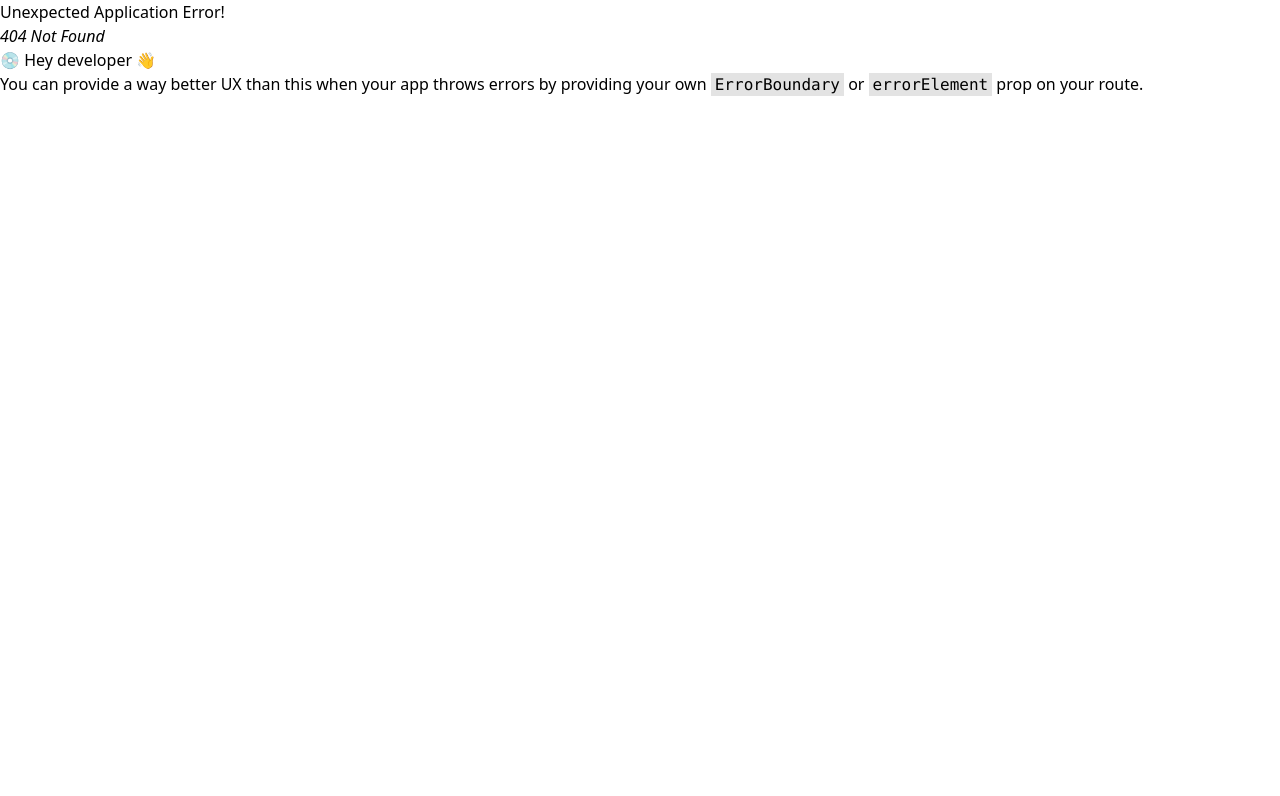
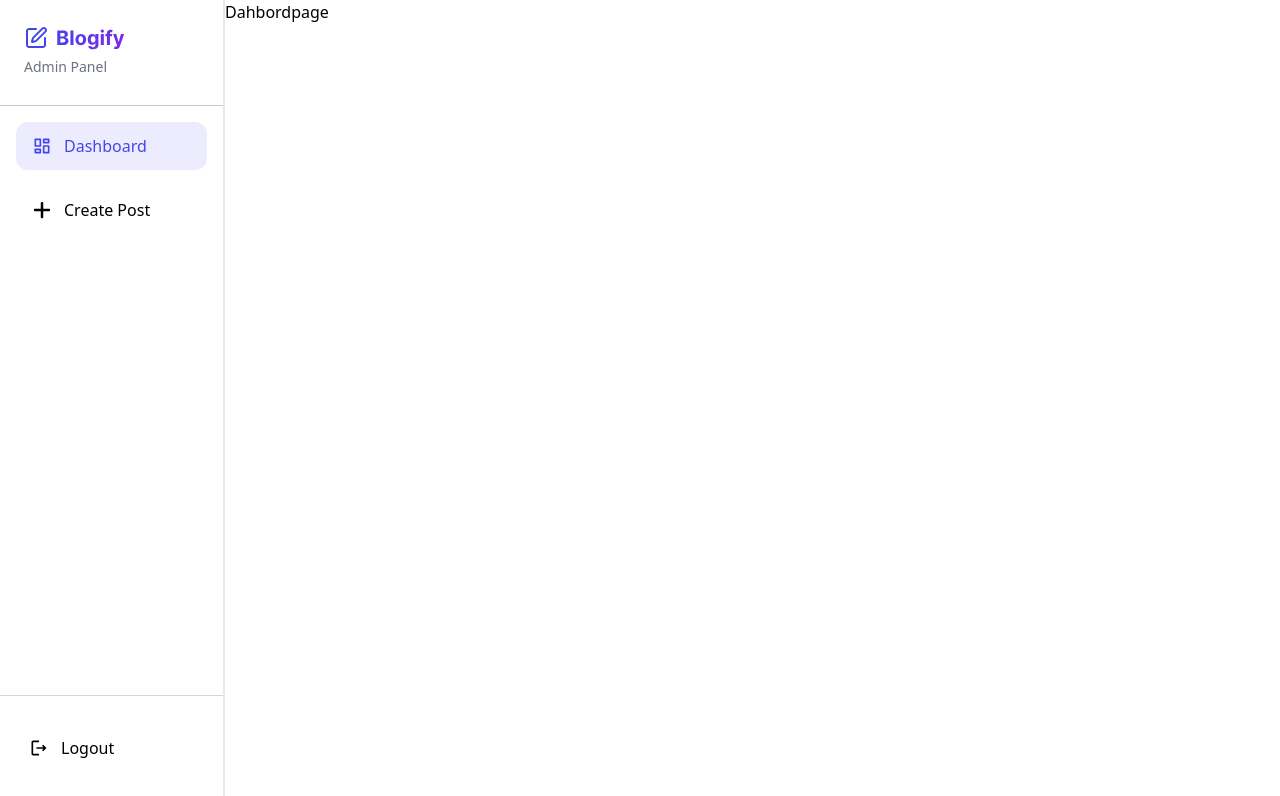
Before and after one commit to SherdorbekAbduqahhorov/blogify, a React (Vite) app: page /admin in a window 1280 px wide. Before the commit this address had no page. Shown: the top 796 px of the page. Built offline with nearby package versions, Linux system fonts and the light colour scheme; sample sign-in values are in the browser's storage.

Commit message:
yangilandi

```diff
--- a/src/App.jsx
+++ b/src/App.jsx
@@ -1,41 +1,52 @@
-import React from 'react'
-import HomePages from './pages/public/HomePages'
-import { createBrowserRouter,RouterProvider  } from 'react-router-dom'
-import PostsPage from './pages/public/PostsPage'
-import LoginPage from './pages/admin/LoginPage'
-import DetailPage from './components/DetailPage'
-import AuthLayout from './components/AuthLayout'
+  import React from 'react';
+  import HomePages from './pages/public/HomePages';
+  import { createBrowserRouter, RouterProvider } from 'react-router-dom';
+  import PostsPage from './pages/public/PostsPage';
+  import LoginPage from './pages/admin/LoginPage';
+  import DetailPage from './components/DetailPage';
+  import AuthLayout from './components/AuthLayout';
+  import Adminleyout from './components/Adminleyout';
+  import Dahbordpage from './pages/admin/Dahbordpage';
+  import CreatPost from './pages/admin/CreatPost';
+import ProtecrotRout from './components/ProtecrotRout';
 
   function App() {
     const routers = createBrowserRouter([
+      { path: "/", element: <HomePages /> },
+      { path: "/PostsPage", element: <PostsPage /> },
+      { path: "/DetailPage/:id", element: <DetailPage /> },
       {
-      path: "/",
-      element: <HomePages/>
+        path: "/login",
+        element: <AuthLayout />,
+        children: [
+          { index: true, element: <LoginPage /> }
+        ]
       },
       {
-      path:"/PostsPage",
-      element:<PostsPage/>
+        path: "/admin",
+        element:
+        <ProtecrotRout>
+          <Adminleyout />
+        </ProtecrotRout>,
+        children: [
+          {
+            index: true,
+              element: <Dahbordpage />
+
           },
           {
-      path:"/DetailPage/:id",
-      element:<DetailPage/>
-    },
-    {
-      path:'/login',
-      element:<AuthLayout/>,
-      children:[
-        {
-          index:true,
-          element:<LoginPage/>
+            path: "creatPost",
+            element: <CreatPost/>
           }
         ]
       }
-  ])
+    ]);
+
     return (
       <div>
-      <RouterProvider router={routers}/>
+        <RouterProvider router={routers} />
       </div>
-  )
+    );
   }
 
-export default App
+  export default App;
--- /dev/null
+++ b/src/components/Adminleyout.jsx
@@ -0,0 +1,16 @@
+import React from 'react'
+import { Outlet } from 'react-router-dom'
+import SaidbarAdmim from './SaidbarAdmim'
+
+function Adminleyout() {
+  return (
+    <div className='flex'>
+        <div>
+            <SaidbarAdmim/>
+        </div>
+        <div><Outlet/></div>
+    </div>
+  )
+}
+
+export default Adminleyout
--- a/src/components/Navbar.jsx
+++ b/src/components/Navbar.jsx
@@ -27,7 +27,7 @@ import { HiOutlineXMark } from "react-icons/hi2";
                 <Link className='poste' to="/PostsPage">Posts</Link>
              <Link to={'/login'}><button className='but1'>Login</button></Link>
             </div>}
-        </nav><br /><br />
+        </nav>
     </header>
   )
 }
--- a/src/components/PostHero.jsx
+++ b/src/components/PostHero.jsx
@@ -5,7 +5,7 @@ function PostHero(inputValue,setInputValue) {
   console.log(inputValue);
 
   return (
-    <section className='srctionExplore mt-[30px]'>
+    <section className='srctionExplore mt-[25px]'>
           <div className='newcontainer srctionExplore'>
           <h1 className='mt-[96px] text-[60px] font-bold'>Explore Our Posts</h1>
           <p className='text-[#6B7280] text-[20px]'>Discover amazing content from talented writers across various topics </p>
--- /dev/null
+++ b/src/components/ProtecrotRout.jsx
@@ -0,0 +1,14 @@
+import React from "react";
+import { Navigate } from "react-router-dom";
+
+function ProtectedRoute({ children }) {
+  const token = localStorage.getItem("token"); // string token
+
+  if (!token) {
+    return <Navigate to="/login" replace />;
+  }
+
+  return <>{children}</>;
+}
+
+export default ProtectedRoute;
--- /dev/null
+++ b/src/components/SaidbarAdmim.jsx
@@ -0,0 +1,54 @@
+import React from 'react'
+import { Link,NavLink} from 'react-router-dom'
+import { RiDashboardLine } from "react-icons/ri";
+import { FaPlus } from "react-icons/fa6";
+import { MdOutlineLogout } from "react-icons/md";
+
+
+function SaidbarAdmim() {
+  return (
+    <div className='h-screen flex flex-col justify-between max-w-[25%] min-w-[225px] border-r-2 border-gray-200 '>
+        <div className='p-[24px] border-b border-[#c2cad8]'>
+            <Link to="/login">
+            <img src="./imgss/blogify.svg" alt="" />
+            </Link>
+            <p className='text-[14px] text-[#6B7280] mt-[4px] mb-[4px]'>Admin Panel</p>
+        </div>
+
+<div className='px-[16px] mt-[16px]'>
+  <NavLink
+  to="/admin"
+  end  // 🔹 shu muhim!
+  className={({ isActive }) =>
+    `flex items-center gap-[12px] py-[12px] px-[16px] w-full rounded-[12px] ${
+      isActive ? "bg-[#4346EF1A] text-[#4346EF]" : "hover:border hover:text-[#4346EF]"
+    }`
+  }
+>
+  <RiDashboardLine className='w-[20px] h-[20px]'/>
+  <p>Dashboard</p>
+</NavLink>
+
+</div>
+
+<div className='px-[16px] mt-[16px] grow'>
+  <NavLink
+    to="/admin/creatPost"
+    className={({ isActive }) =>
+      `flex items-center gap-[12px] py-[12px] px-[16px] w-full rounded-[12px] ${
+        isActive ? "bg-[#4346EF1A] text-[#4346EF]" : "hover:border hover:text-[#4346EF]"
+      }`
+    }
+  >
+    <FaPlus className='w-[20px] h-[20px]'/>
+    <p>Create Post</p>
+  </NavLink>
+</div>
+        <div className='p-[16px] border-t border-gray-300'>
+           <Link to={"/login"}><button className='flex items-center gap-[12px] py-[24px] px-[13px] cursor-pointer'><MdOutlineLogout className='w-[20px] h-[20px]'/> Logout</button></Link>
+        </div>
+    </div>
+  )
+}
+
+export default SaidbarAdmim
--- /dev/null
+++ b/src/pages/admin/CreatPost.jsx
@@ -0,0 +1,9 @@
+import React from 'react'
+
+function CreatPost() {
+  return (
+    <div>CreatPost</div>
+  )
+}
+
+export default CreatPost
--- /dev/null
+++ b/src/pages/admin/Dahbordpage.jsx
@@ -0,0 +1,9 @@
+import React from 'react'
+
+function Dahbordpage() {
+  return (
+    <div>Dahbordpage</div>
+  )
+}
+
+export default Dahbordpage
--- a/src/pages/admin/LoginPage.jsx
+++ b/src/pages/admin/LoginPage.jsx
@@ -1,95 +1,139 @@
-import { useState } from "react"
-import React from 'react'
-import { useRef } from "react"
-import { Link } from "react-router-dom"
+import React, { useRef, useState } from "react";
+import { Link, useNavigate } from "react-router-dom";
 import { MdKeyboardBackspace } from "react-icons/md";
+import { ToastContainer, toast } from "react-toastify";
+import "react-toastify/dist/ReactToastify.css";
+import { AiOutlineLoading3Quarters } from "react-icons/ai";
 
 function LoginPage() {
-  let emailRef=useRef("")
-  let passwordRef=useRef("")
+  const emailRef = useRef("");
+  const passwordRef = useRef("");
+  const navigate = useNavigate();
+  const [loading, setLoading] = useState(false);
 
-  async function hendleSubmit(e){
-    e.preventDefault()
-    console.log('sumit boldi');
-    console.log({
-      email:emailRef.current.value,
-      password:passwordRef.current.value
-    });
+  async function handleSubmit(e) {
+    e.preventDefault();
+    setLoading(true);
 
     try {
-      let res=await fetch('https://alijonov0901.pythonanywhere.com/auth/login/',{
+      const res = await fetch(
+        "https://alijonov0901.pythonanywhere.com/auth/login/",
+        {
           method: "POST",
-        headers:{
-          "Content-Type": "application/json",
-        },
-        body:JSON.stringify({
-          email:emailRef.current.value,
-      password:passwordRef.current.value
-        })
-      })
-      if(!res.ok){
-        throw new Error('api da muamo')
+          headers: { "Content-Type": "application/json" },
+          body: JSON.stringify({
+            email: emailRef.current.value,
+            password: passwordRef.current.value,
+          }),
         }
-      let data=await res.json()
+      );
+
+      const data = await res.json();
       console.log(data);
 
+      if (res.ok && data.success !== false) {
+        let data= await res.json()
+        localStorage.setItem("token", JSON.stringify(data))
+        navigate("/admin/Dahbordpage")
+        toast.success("Tizimga muvaffaqiyatli kirdingiz ✅");
+        // setTimeout(() => navigate("/admin"), 1000);
+      } else {
+        toast.error(data.message || "Admin paroli yoki email xato ❌");
+      }
     } catch (error) {
       console.log(error);
-
+      toast.error("Server bilan bog‘lanishda xatolik ⚠️");
+    } finally {
+      setLoading(false);
+    }
   }
 
-
-  }
   return (
     <div>
-        <div className=" divcsntr flex justify-around items-center ">
+      <ToastContainer position="top-right" autoClose={3000} />
+      <div className="divcsntr flex justify-around items-center">
         <div className="w-full max-w-[960px] flex flex-col justify-center items-center">
-            <form onSubmit={hendleSubmit} className='flex flex-col gap-5px p-[20px]'>
-              <img className="w-[100px] h-[28px] mb-[32px]"  src="./imgss/blogify.svg" alt="" />
+          <form
+            onSubmit={handleSubmit}
+            className="flex flex-col gap-5px p-[20px]"
+          >
+            <img
+              className="w-[100px] h-[28px] mb-[32px]"
+              src="./imgss/blogify.svg"
+              alt=""
+            />
             <Link
-                  to={'/PostsPage'}
+              to={"/PostsPage"}
               className="flex items-center py-[10px] mb-[32px]"
             >
               <MdKeyboardBackspace /> Back to Posts
             </Link>
+
             <div className="divBorder">
               <h2 className="text-[30px] font-bold">Welcome Back</h2>
-            <p className="text-[#6B7280] mb-[24px]">Enter your credentials to access your account</p>
-                <label className='flex flex-col'>
+              <p className="text-[#6B7280] mb-[24px]">
+                Enter your credentials to access your account
+              </p>
+
+              <label className="flex flex-col">
                 <span>Email</span>
                 <input
-                className='imputlogin'
+                  className="imputlogin"
                   type="email"
-                name='email'
-                placeholder='email'
+                  placeholder="email"
                   ref={emailRef}
                 />
               </label>
-              <label className='flex flex-col'>
+
+              <label className="flex flex-col">
                 <span>Password</span>
                 <input
                   className="imputlogin"
                   type="password"
-                name='password'
-                placeholder='******'
+                  placeholder="******"
                   ref={passwordRef}
                 />
               </label>
-              <button className="buttonlogin">Login</button>
-              <p className="ploginsignin text-[#6B7280] flex justify-center items-center">Don't have an account?  <a className="text-[#4346EF]" href="#">Sign up</a></p>
+
+              <button
+                type="submit"
+                className="buttonlogin flex justify-center items-center gap-2"
+                disabled={loading}
+              >
+                {loading ? (
+                  <>
+                    <AiOutlineLoading3Quarters className="animate-spin w-5 h-5" />
+                    Kuting...
+                  </>
+                ) : (
+                  "Login"
+                )}
+              </button>
+
+              <p className="ploginsignin text-[#6B7280] flex justify-center items-center mt-2">
+                Don't have an account?{" "}
+                <a className="text-[#4346EF]" href="#">
+                  Sign up
+                </a>
+              </p>
             </div>
           </form>
         </div>
 
-
         <div className="bg-[#F1F1FE] py-[80px] px-[20px] w-full flex flex-col items-center justify-center text-center">
-            <img className=" imglogin shadow-[box-shadow: 0px 25px 50px -12px #00000040;]" src="./imgss/loginimg.svg" alt="" />
+          <img
+            className="imglogin"
+            src="./imgss/loginimg.svg"
+            alt=""
+          />
           <h2 className="text-[30px] font-bold mb-[16px]">Start Your Journey</h2>
-            <p className="text-[#6B7280]">Join thousands of creators sharing their stories on Blogify</p>
+          <p className="text-[#6B7280]">
+            Join thousands of creators sharing their stories on Blogify
+          </p>
         </div>
       </div>
     </div>
-  )
+  );
 }
 
-export default LoginPage
+export default LoginPage;
```
Also changed, not shown: src/index.css (+37 -0 lines). Lines whose indentation alone changed are shown as unchanged.
